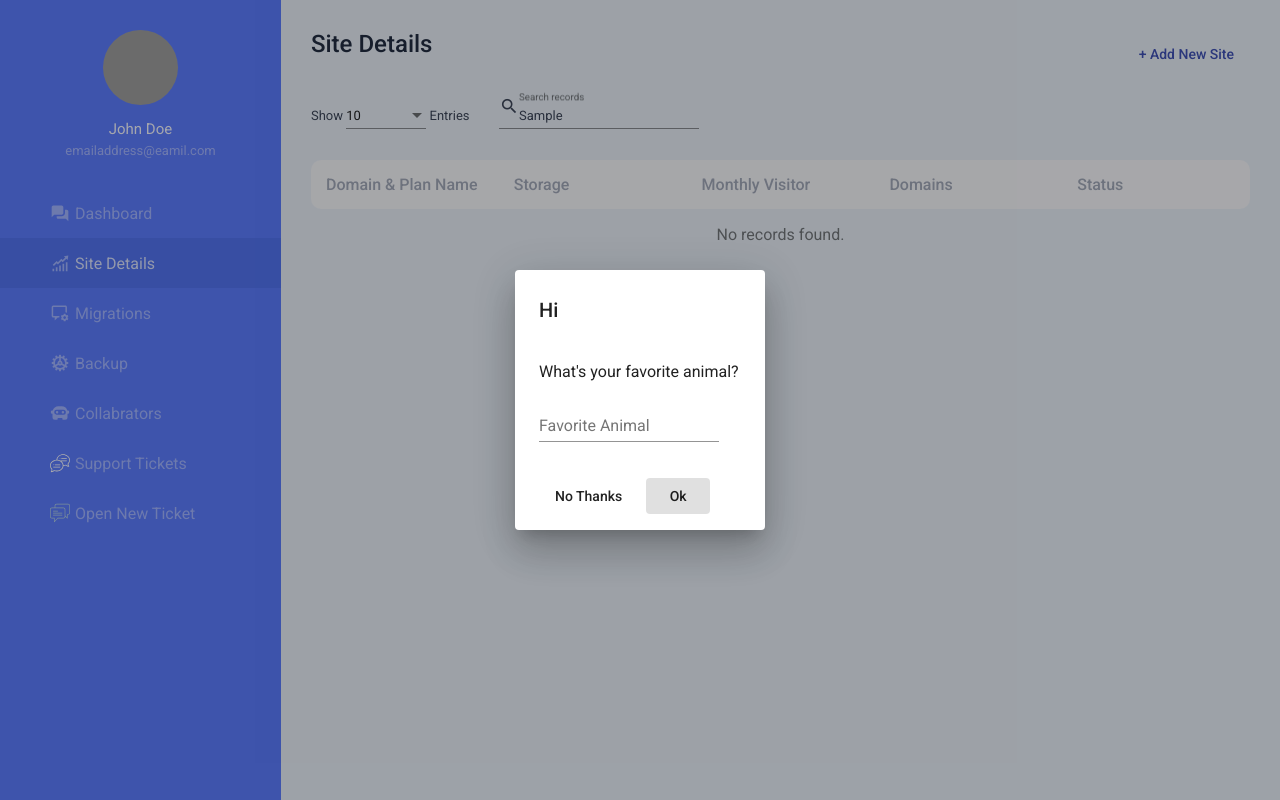
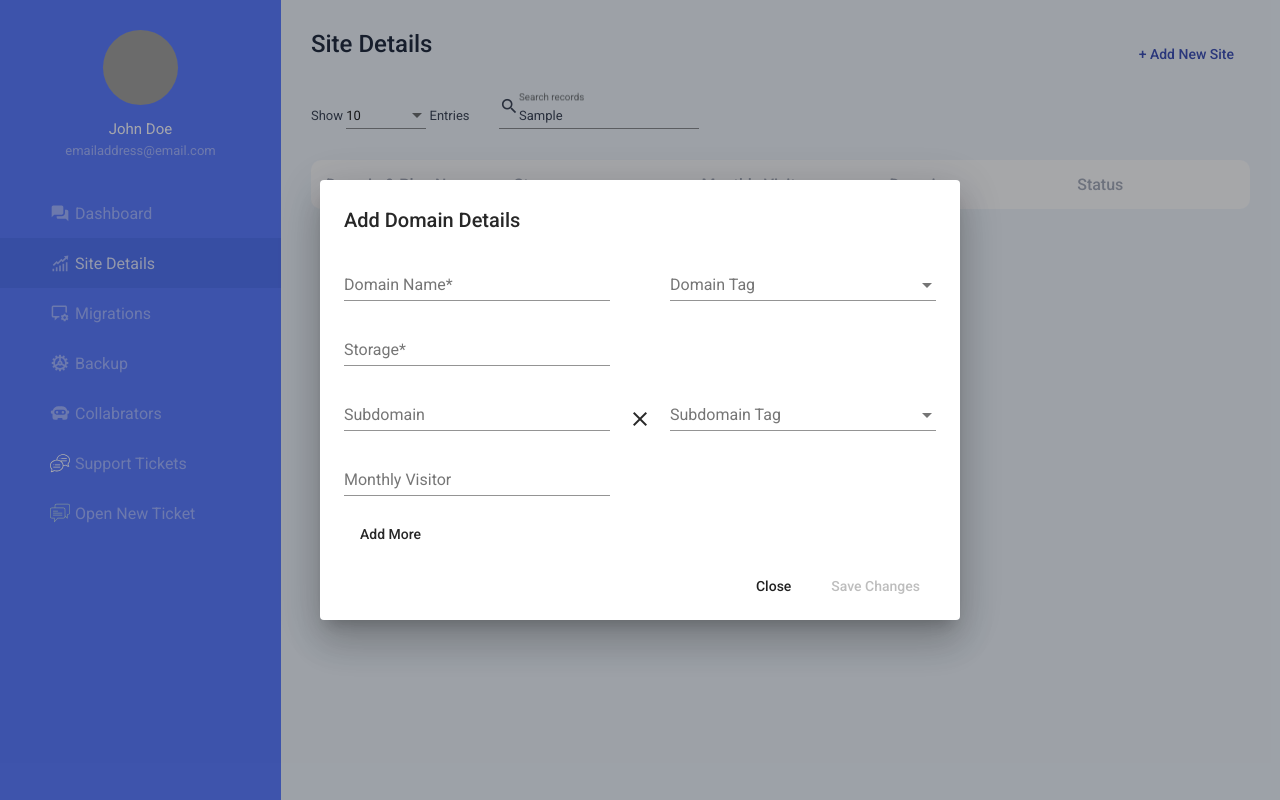
Before and after one commit to samantasumit/site-details-app, an Angular app: page /details in a window 1280 px wide. Both pictures are taken after typing "Sample" into the empty fields and a click on the button "+ Add New Site". Built offline with nearby package versions, Linux system fonts and the light colour scheme; grey boxes are pictures that could not be loaded.

Commit message:
add domain modal

```diff
--- a/src/app/components/sidebar/sidebar.component.ts
+++ b/src/app/components/sidebar/sidebar.component.ts
@@ -1,5 +1,6 @@
 import { Component, OnInit } from '@angular/core';
 import { AppService } from 'src/app/services/app.service';
+import { ApiService } from 'src/app/services/api.service';
 
 @Component({
   selector: 'app-sidebar',
@@ -9,13 +10,12 @@ import { AppService } from 'src/app/services/app.service';
 export class SidebarComponent implements OnInit {
 
   routes = [];
-  userDetail = {
-    name: 'John Doe',
-    email: 'emailaddress@eamil.com',
-    profileImage: 'https://fuguchat.s3.ap-south-1.amazonaws.com/production/34954/image/e4DBtyuvWB_1596093394729.png'
-  };
+  userDetail;
 
-  constructor(public appService: AppService) { }
+  constructor(public appService: AppService,
+    public apiService: ApiService) {
+      this.userDetail = this.apiService.getUserDeatils();
+   }
 
   ngOnInit() {
     this.routes = [{
--- a/src/app/modules/site-details/add-site-details-dialog/add-site-details-dialog.component.html
+++ b/src/app/modules/site-details/add-site-details-dialog/add-site-details-dialog.component.html
@@ -1,12 +1,66 @@
-<h1 mat-dialog-title>Hi {{data.name}}</h1>
-<div mat-dialog-content>
-  <p>What's your favorite animal?</p>
-  <mat-form-field>
-    <mat-label>Favorite Animal</mat-label>
-    <input matInput [(ngModel)]="data.animal">
-  </mat-form-field>
+<h1 mat-dialog-title class="text">Add Domain Details</h1>
+<div mat-dialog-content class="text">
+  <div class="fields">
+    <mat-form-field>
+      <mat-label>Domain Name*</mat-label>
+      <input matInput [(ngModel)]="data.domain">
+    </mat-form-field>
+    <mat-form-field>
+      <mat-label>Domain Tag</mat-label>
+      <mat-select [(ngModel)]="data.domainTag">
+        <mat-option value="Primary">
+          Primary
+        </mat-option>
+        <mat-option value="Staging">
+          Staging
+        </mat-option>
+        <mat-option value="Add-on">
+          Add-on
+        </mat-option>
+      </mat-select>
+    </mat-form-field>
+  </div>
+  <div class="fields">
+    <mat-form-field>
+      <mat-label>Storage*</mat-label>
+      <input matInput type="number" min="0" [(ngModel)]="data.storage">
+    </mat-form-field>
+  </div>
+  <ng-container *ngFor="let subdomain of data?.subdomains; let i = index;">
+    <div class="fields">
+      <mat-form-field>
+        <mat-label>Subdomain</mat-label>
+        <input matInput [(ngModel)]="subdomain.domain">
+      </mat-form-field>
+      <mat-form-field>
+        <mat-label>Subdomain Tag</mat-label>
+        <mat-select [(ngModel)]="subdomain.domainTag">
+          <mat-option value="Primary">
+            Primary
+          </mat-option>
+          <mat-option value="Staging">
+            Staging
+          </mat-option>
+          <mat-option value="Add-on">
+            Add-on
+          </mat-option>
+        </mat-select>
+      </mat-form-field>
+      <span (click)="removeSubdomain(i, data)" class="material-icons close">
+        close
+      </span>
+    </div>
+    <div class="fields">
+      <mat-form-field>
+        <mat-label>Monthly Visitor</mat-label>
+        <input matInput type="number" min="0" [(ngModel)]="subdomain.monthlyVisitor">
+      </mat-form-field>
+    </div>
+  </ng-container>
+  <button mat-button (click)="addSubdomain(data)">Add More</button>
 </div>
-<div mat-dialog-actions>
-  <button mat-button (click)="onNoClick()">No Thanks</button>
-  <button mat-button [mat-dialog-close]="data.animal" cdkFocusInitial>Ok</button>
+<div mat-dialog-actions class="actions">
+  <button mat-button (click)="close()">Close</button>
+  <button mat-button [mat-dialog-close]="data" cdkFocusInitial color="primary" [disabled]="!isDataValid(data)">Save
+    Changes</button>
 </div>
--- a/src/app/modules/site-details/add-site-details-dialog/add-site-details-dialog.component.scss
+++ b/src/app/modules/site-details/add-site-details-dialog/add-site-details-dialog.component.scss
@@ -0,0 +1,22 @@
+.text {
+    color: #272727
+}
+.fields {
+    display: flex;
+    position: relative;
+    justify-content: space-between;
+    mat-form-field {
+        min-width: 45%;
+    }
+    .close {
+         position: absolute;
+         right: 50%;
+         top: 50%;
+         transform: translate(50%, -50%);
+         z-index: 2;
+         cursor: pointer;
+    }
+}
+.actions {
+    float: right;
+}
--- a/src/app/modules/site-details/add-site-details-dialog/add-site-details-dialog.component.ts
+++ b/src/app/modules/site-details/add-site-details-dialog/add-site-details-dialog.component.ts
@@ -10,9 +10,36 @@ export class AddSiteDetailsDialogComponent {
 
   constructor(
     public dialogRef: MatDialogRef<AddSiteDetailsDialogComponent>,
-    @Inject(MAT_DIALOG_DATA) public data) {}
+    @Inject(MAT_DIALOG_DATA) public data) { }
 
-  onNoClick(): void {
+  addSubdomain(data) {
+    if (data && data.subdomains && Array.isArray(data.subdomains)) {
+      data.subdomains.push({});
+    } else {
+      data.subdomains = [{}];
+    }
+  }
+
+  removeSubdomain(index, data) {
+    data.subdomains.splice(index, 1);
+  }
+
+  isDataValid(data) {
+    console.log(data)
+    if (!data.domain || !data.domainTag || data.storage === null || data.storage === undefined) {
+      return false;
+    }
+    if (data && data.subdomains && Array.isArray(data.subdomains)) {
+      for (let i = 0; i < data.subdomains.length; i++) {
+        if (!data.subdomains[i].domain || !data.subdomains[i].domainTag || data.subdomains[i].monthlyVisitor === null || data.subdomains[i].monthlyVisitor === undefined) {
+          return false;
+        }
+      }
+    }
+    return true;
+  }
+
+  close(): void {
     this.dialogRef.close();
   }
 
--- a/src/app/modules/site-details/components/site-details.component.ts
+++ b/src/app/modules/site-details/components/site-details.component.ts
@@ -37,13 +37,47 @@ export class SiteDetailsComponent implements OnInit {
 
   addNewSite() {
     const dialogRef = this.dialog.open(AddSiteDetailsDialogComponent, {
-      width: '250px',
-      data: {}
+      width: '640px',
+      data: {
+        subdomains: [{}]
+      }
     });
 
     dialogRef.afterClosed().subscribe(result => {
       console.log('The dialog was closed', result);
+      this.addDomain(result);
     });
   }
 
+  addDomain(dom) {
+    const id = new Date().getTime();
+    const domain = {
+      id: id,
+      domain: dom.domain,
+      storage: dom.storage,
+      usedStorage: 0,
+      avaialableDomains: 10,
+      domainTag: dom.domainTag,
+      usedDomains: 0,
+      monthlyVisitorCapacity: 1000,
+      monthlyVisitor: 0,
+      status: 'Active',
+      subdomains: []
+    };
+    dom.subdomains.forEach((subdom, index) => {
+      const subdomain = {
+        id: parseInt(id + '' + (index + 1)),
+        domain: subdom.domain,
+        usedStorage: 0,
+        domainTag: subdom.domainTag,
+        usedDomains: 0,
+        status: 'Active',
+        monthlyVisitor: subdom.monthlyVisitor
+      };
+      domain.subdomains.push(subdomain);
+    });
+    this.apiService.addDomain(domain);
+    this.getDomains();
+  }
+
 }
--- a/src/app/services/api.service.ts
+++ b/src/app/services/api.service.ts
@@ -6,6 +6,11 @@ import { Injectable } from '@angular/core';
 export class ApiService {
 
   domains = [];
+  userDetail = {
+    name: 'John Doe',
+    email: 'emailaddress@email.com',
+    profileImage: 'https://fuguchat.s3.ap-south-1.amazonaws.com/production/34954/image/e4DBtyuvWB_1596093394729.png'
+  };
 
   constructor() {
     this.domains = [{
@@ -74,7 +79,15 @@ export class ApiService {
     }];
   }
 
+  getUserDeatils() {
+    return this.userDetail;
+  }
+
   getDomains() {
     return this.domains;
   }
+
+  addDomain(domain) {
+    this.domains.push(domain);
+  }
 }
```
